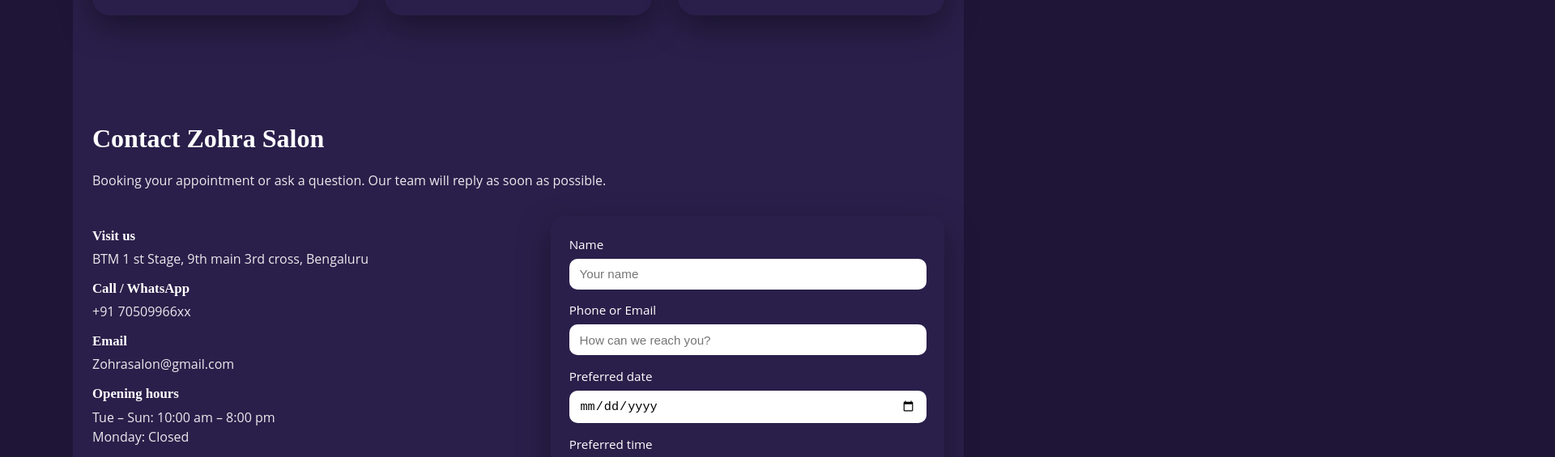
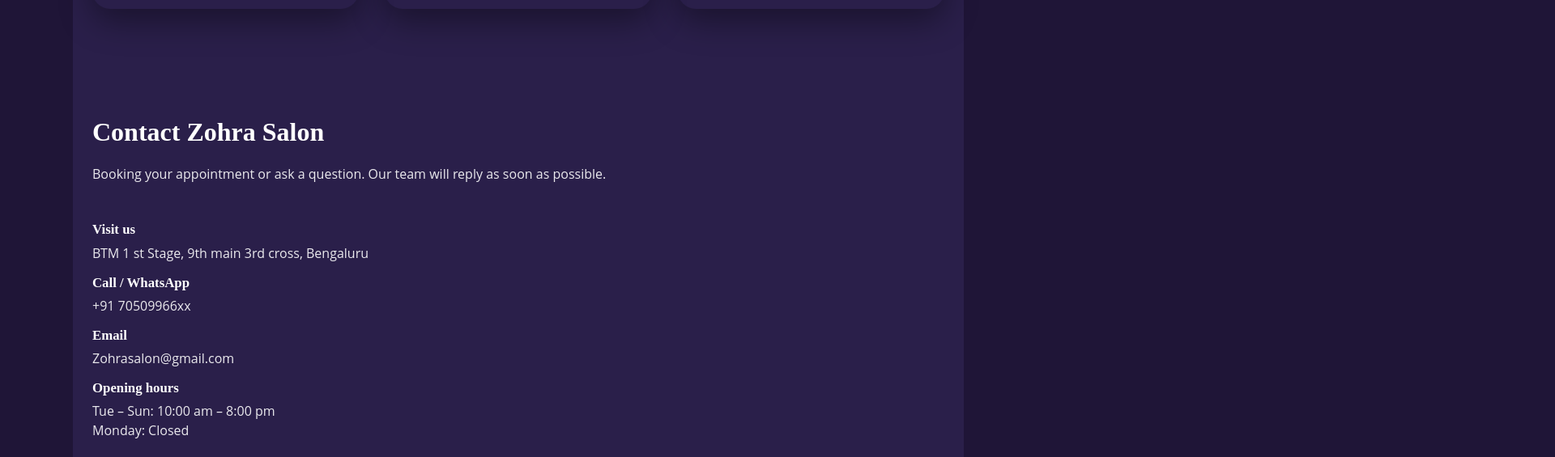
Before and after one commit to FatimaZohra1724/Zohrasalon, a React (Vite) app: page / in a window 1280 px wide. Shown: the part 2200-2765 px from the top of the page at 81% size, 1920 px wide, since content can reach past the window. Built offline with nearby package versions, Linux system fonts and the light colour scheme.

Commit message:
Fix CSS background property and update textarea color

```diff
--- a/src/App.css
+++ b/src/App.css
@@ -274,7 +274,7 @@
   display: flex;
   flex-direction: column;
   gap: 0.9rem;
-  background: var(--color-surface-soft);
+  background: var(--color-surface-soft;
   border-radius: 18px;
   padding: 1.5rem 1.4rem 1.3rem;
   box-shadow: 0 14px 40px rgba(0, 0, 0, 0.35);
@@ -294,7 +294,7 @@
   padding: 0.65rem 0.8rem;
   border-radius: 10px;
   border: 1px solid var(--color-border-soft);      /* text uses theme color */
-  background-color: #fff;
+  background-color: #e4d3d3;;
   color: #0e0e0f/* fixed light background */
   font-family: inherit;
   font-size: 0.95rem;
```
